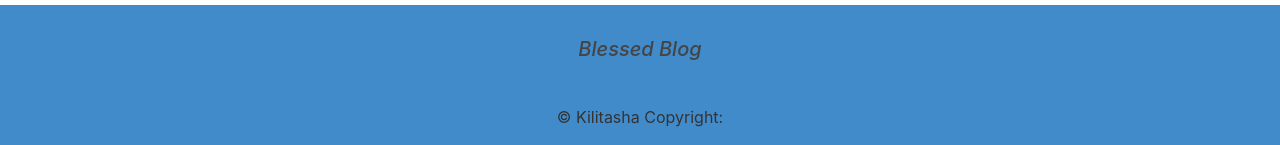
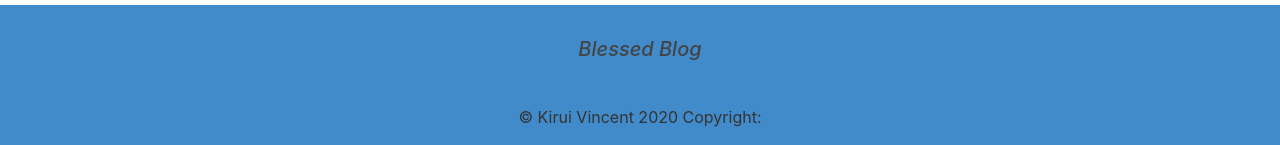
Before and after one commit to BlessedAssurance/Blessed-Blog, a Flask app: page /post/1 in a window 1280 px wide. Shown: the part 1022-1167 px from the top of the page. Run offline with Flask 2, Linux system fonts and the light colour scheme; data comes from the database, SQL or seed files in the repository; some libraries are stand-ins or nearby versions.

Commit message:
footer update

```diff
--- a/blog/templates/footer.html
+++ b/blog/templates/footer.html
@@ -7,6 +7,6 @@
     </ul>
     </div>
     <div class="footer-copyright text-center py-3">
-    © Kilitasha Copyright:
+    © Kirui Vincent 2020 Copyright:
     </div>
 </footer>
```
